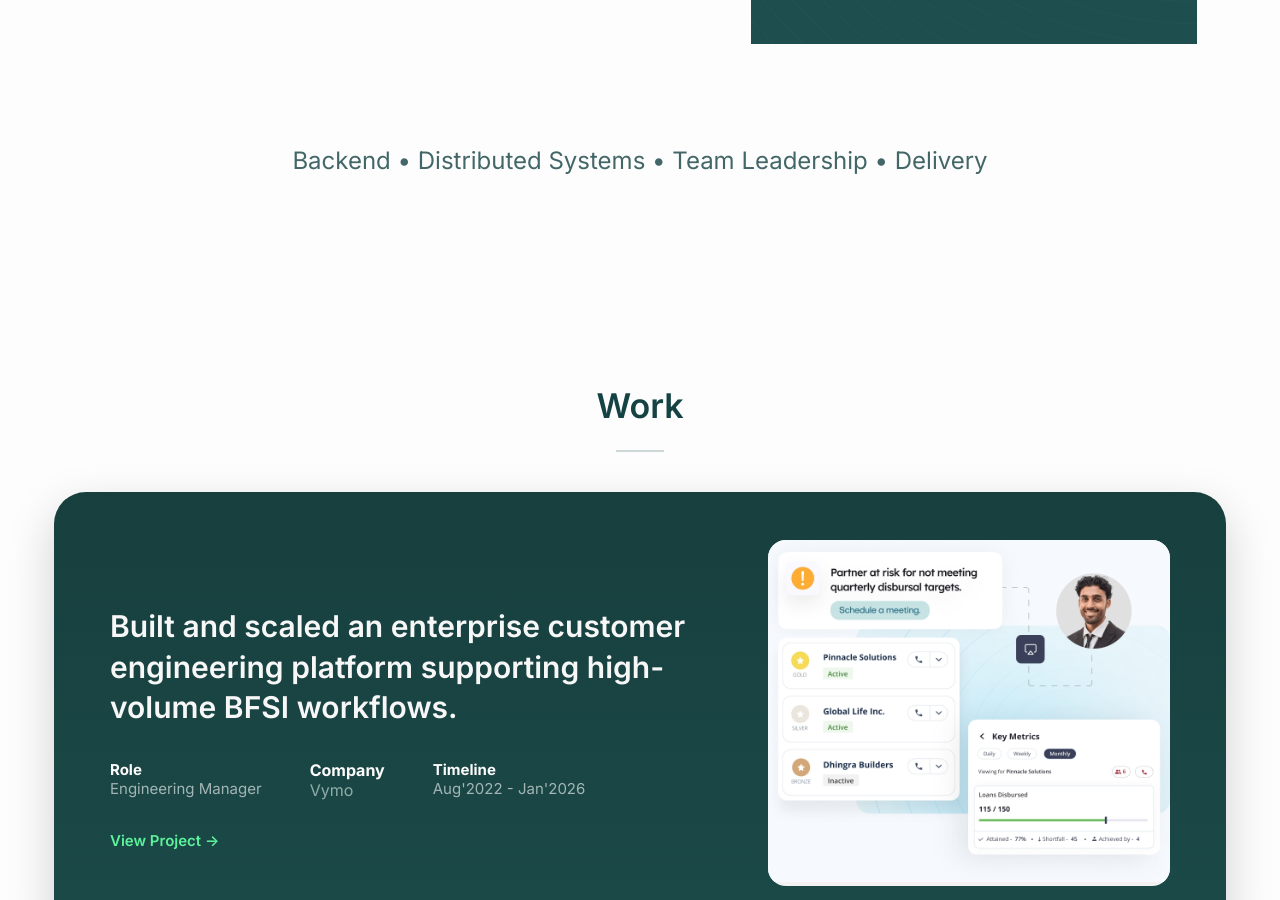
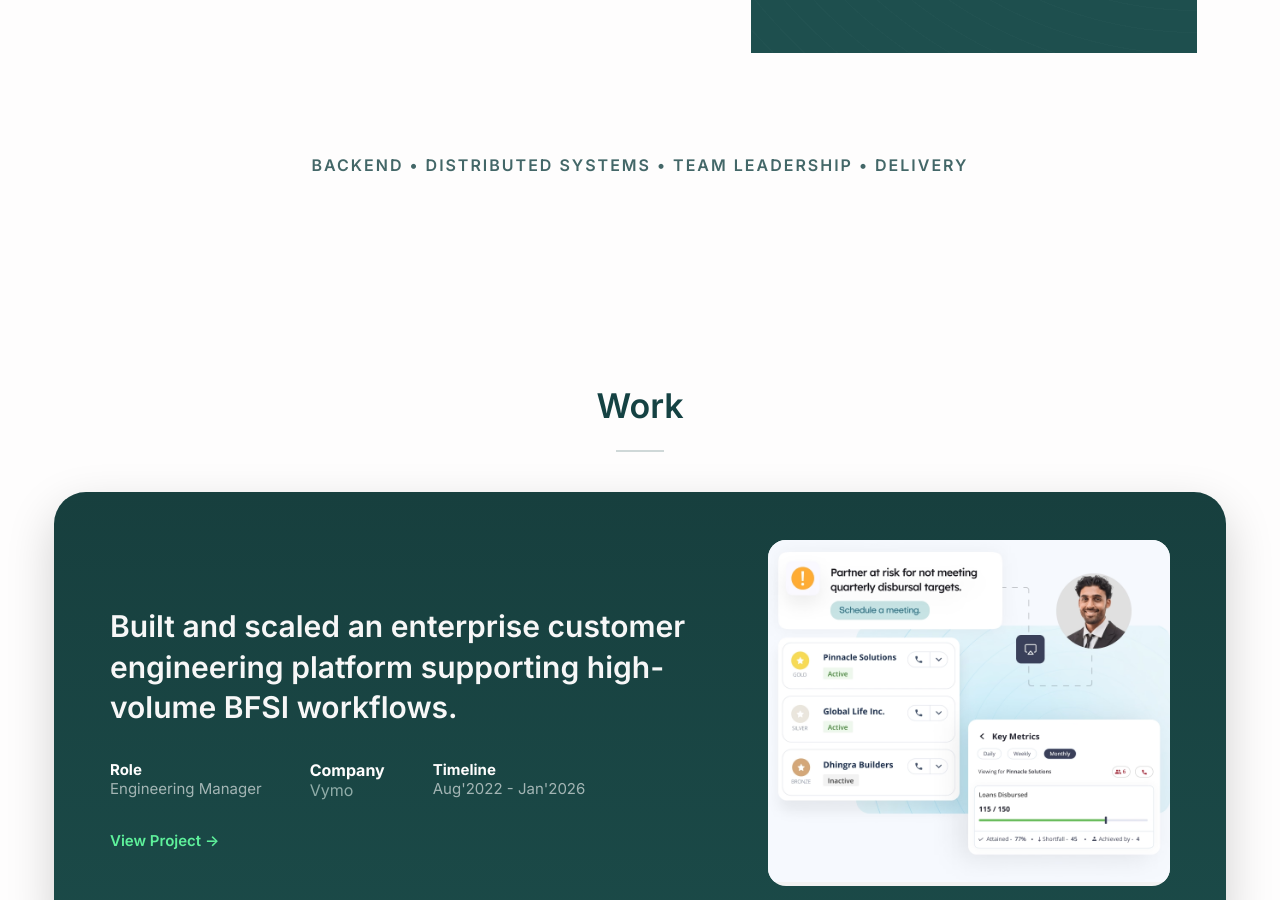
Before and after one commit to kajalchakole/portfolio-website, a React (Vite) app: page / in a window 1280 px wide. Shown: the part 1280-2180 px from the top of the page. Built offline with nearby package versions, Linux system fonts and the light colour scheme.

Commit message:
Made Navbar sticky

```diff
--- a/src/components/layout/navbar.css
+++ b/src/components/layout/navbar.css
@@ -7,7 +7,11 @@
     height: 64px;
     padding-left: 24px;
     padding-right: 32px;
-    position: sticky;
+    position: fixed;
+    top: 0;
+    left: 0;
+    right: 0;
+    z-index: 1000;
 }
 
 .nav-content {
--- a/src/pages/about.css
+++ b/src/pages/about.css
@@ -45,11 +45,14 @@
 
 .tech-strip {
     align-self: center;
-    font-size: 24px;
+    font-size: 16px;
     margin-top: 32px;
     padding: 10px;
     color: var(--primary-color);
     opacity: 0.8;
+    text-transform: uppercase;
+    font-weight: 600;
+    letter-spacing: 2px;
 }
 
 
--- a/src/styles/global.css
+++ b/src/styles/global.css
@@ -13,6 +13,7 @@ body {
     font-family: var(--font-family);
     font-optical-sizing: auto;
     background-color: var(--primary-bg-color);
+    padding-top: 64px;
 }
 
 .heading {
```
